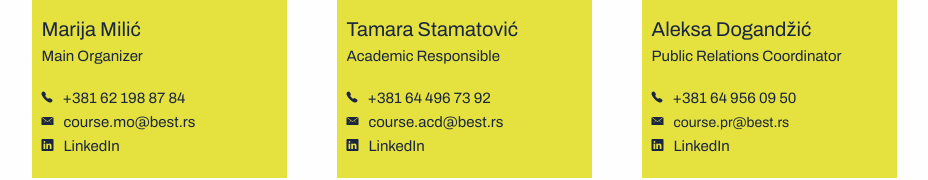
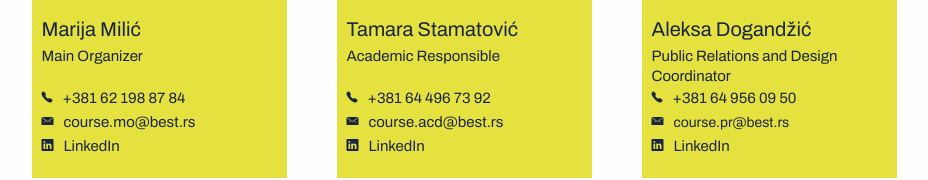
Before and after one commit to IT-BestBelgrade/course.best.rs, a plain HTML site: page index.html in a window 1280 px wide. Shown: the part 2699-2879 px from the top of the page, without its empty margins (176-1104 px from the left). Drawn offline with nearby package versions, Linux system fonts and the light colour scheme; some packages are replaced by stand-ins of ours; a script that the page names is missing; files whose address does not match are found by name.

Commit message:
pr i pub

```diff
--- a/index.html
+++ b/index.html
@@ -498,7 +498,7 @@ Start Our Team
 					<!-- member name & designation -->
 					<div class="member-meta">
 						<h5>Aleksa Dogandžić </h5>
-						<h4><span>Public Relations Coordinator</span></h4>
+						<h4><span>Public Relations and Design Coordinator</span></h4>
 						<i class="tf-ion-ios-telephone"></i><a href="tel:+381 64 956 09 50" target="blank"><span>+381 64 956 09 50</span></a></br>
 						<i class="tf-ion-ios-email"></i><a href="mailto:mailto:course.pr@best.rs" target="blank"><span style=" font-size: 14px;">course.pr@best.rs</span></a></br>
 						<i class="tf-ion-social-linkedin"></i><a href="https://www.linkedin.com/in/aleksa-dogandzic-a46687264" target="blank"><span>LinkedIn</span></a>
```
Also changed, not shown: organizers.html (+1 -1 lines).
